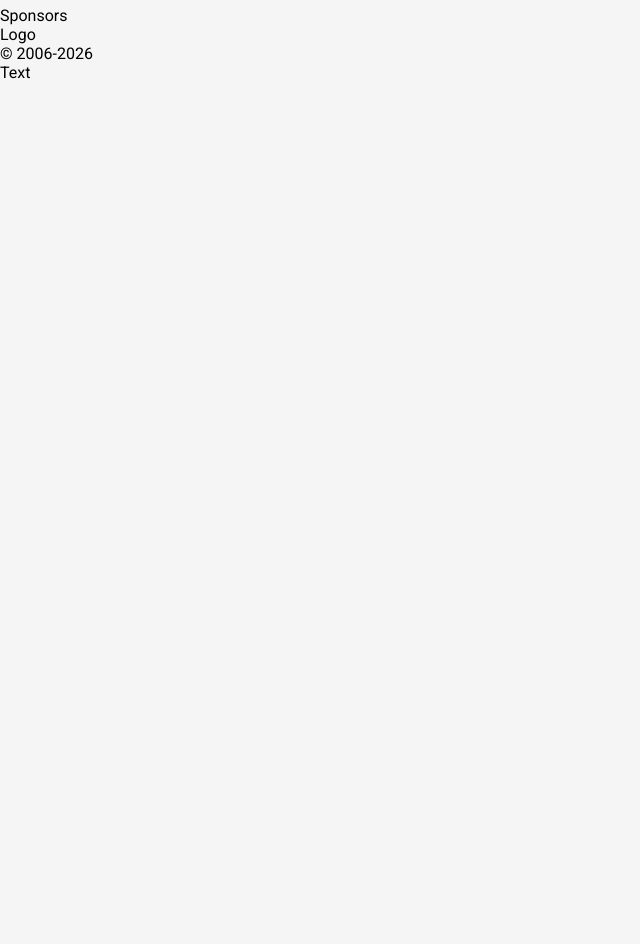
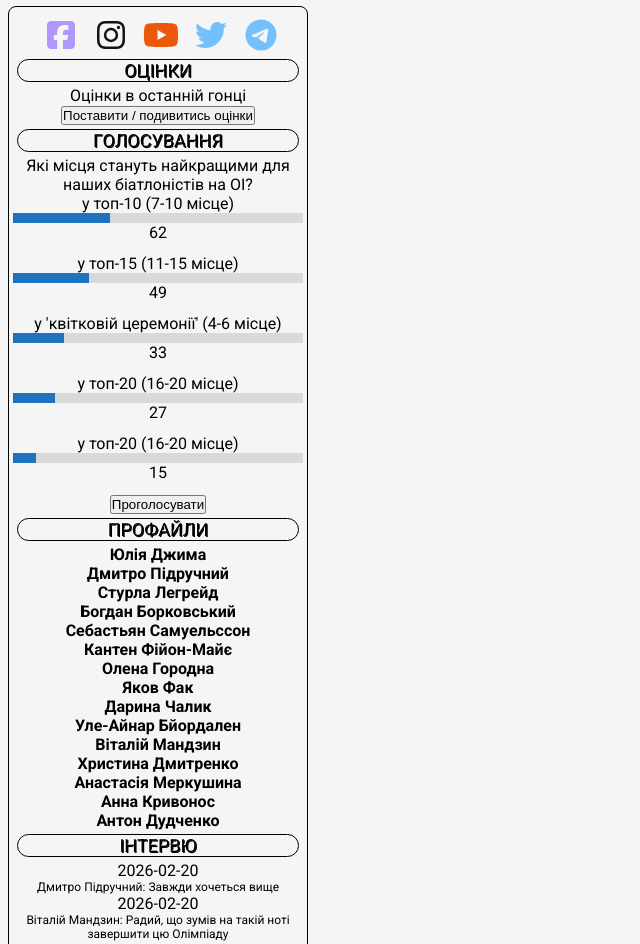
Before and after one commit to FideltheAleXX/biathlon-calendar-rewrite, a React (Vite) app in the folder frontend/biatlon-calendar/: page / in a window 1280 px wide. Shown: the part 3068-4012 px from the top of the page, without its empty margins (0-640 px from the left). Before the commit the page ends 3150 px from the top, so only its background shows below. Built offline with nearby package versions, Linux system fonts and the light colour scheme.

Commit message:
add RightSideBar layout

```diff
--- a/frontend/biatlon-calendar/src/App.jsx
+++ b/frontend/biatlon-calendar/src/App.jsx
@@ -2,6 +2,7 @@ import './App.css';
 import Header from './components/Header/Header';
 import LeftSideBar from './components/LeftSideBar/LeftSideBar';
 import Races from './components/Races/Races';
+import RightSideBar from './components/RightSideBar/RightSideBar';
 import StandingsMen from './components/StandingsMen/StandingsMen';
 import StandingsWomen from './components/StandingsWomen/StandingsWomen';
 
@@ -16,6 +17,7 @@ function App() {
       </div>
 
       <LeftSideBar />
+      <RightSideBar />
       <footer>
         <div>Sponsors</div>
         <div>
--- /dev/null
+++ b/frontend/biatlon-calendar/src/components/RightSideBar/RightSideBar.jsx
@@ -0,0 +1,123 @@
+import styles from './RightSideBar.module.css';
+import { FontAwesomeIcon } from '@fortawesome/react-fontawesome';
+import {
+  faInstagram,
+  faSquareFacebook,
+  faTelegram,
+  faTwitter,
+  faYoutube,
+} from '@fortawesome/free-brands-svg-icons';
+
+const RightSideBar = () => {
+  const totalVotes = 186;
+
+  const options = [
+    { name: 'у топ-10 (7-10 місце)', votes: 62 },
+    { name: 'у топ-15 (11-15 місце)', votes: 49 },
+    { name: "у 'квітковій церемонії' (4-6 місце)", votes: 33 },
+    { name: 'у топ-20 (16-20 місце)', votes: 27 },
+    { name: 'у топ-20 (16-20 місце)', votes: 15 },
+  ];
+  return (
+    <section className={styles.section}>
+      <ul className={styles.list}>
+        <li>
+          <FontAwesomeIcon
+            icon={faSquareFacebook}
+            style={{ color: 'rgb(177, 151, 252)', fontSize: '2rem' }}
+          />
+        </li>
+        <li>
+          <FontAwesomeIcon
+            icon={faInstagram}
+            style={{ color: 'rgb(20, 19, 18)', fontSize: '2rem' }}
+          />
+        </li>
+        <li>
+          <FontAwesomeIcon
+            icon={faYoutube}
+            style={{ color: 'rgb(235, 87, 11)', fontSize: '2rem' }}
+          />
+        </li>
+        <li>
+          <FontAwesomeIcon
+            icon={faTwitter}
+            style={{ color: 'rgb(116, 192, 252)', fontSize: '2rem' }}
+          />
+        </li>
+        <li>
+          <FontAwesomeIcon
+            icon={faTelegram}
+            style={{ color: 'rgb(116, 192, 252)', fontSize: '2rem' }}
+          />
+        </li>
+      </ul>
+      <div className={styles.title}>ОЦІНКИ</div>
+      <div>Оцінки в останній гонці</div>
+      <button>Поставити / подивитись оцінки</button>
+      <div className={styles.title}>ГОЛОСУВАННЯ</div>
+      <div>Які місця стануть найкращими для наших біатлоністів на ОІ?</div>
+      {options.map((opt, index) => {
+        const percent = ((opt.votes / totalVotes) * 100).toFixed(1);
+
+        return (
+          <div key={index} className={styles.pollOption}>
+            <span>{opt.name}</span>
+
+            <div className={styles.pollBar}>
+              <div
+                className={styles.pollFill}
+                style={{ width: `${(opt.votes / totalVotes) * 100}%` }}
+              />
+            </div>
+
+            <span>{opt.votes}</span>
+          </div>
+        );
+      })}
+      <button>Проголосувати</button>
+      <div className={styles.title}>ПРОФАЙЛИ</div>
+      <ul>
+        <li>Юлія Джима</li>
+        <li>Дмитро Підручний</li>
+        <li>Стурла Легрейд</li>
+        <li>Богдан Борковський</li>
+        <li>Себастьян Самуельссон</li>
+        <li>Кантен Фійон-Майє</li>
+        <li>Олена Городна</li>
+        <li>Яков Фак</li>
+        <li>Дарина Чалик</li>
+        <li>Уле-Айнар Бйордален</li>
+        <li>Віталій Мандзин</li>
+        <li>Христина Дмитренко</li>
+        <li>Анастасія Меркушина</li>
+        <li>Анна Кривонос</li>
+        <li>Антон Дудченко</li>
+      </ul>
+      <div className={styles.title}>ІНТЕРВЮ</div>
+      <div>2026-02-20</div>
+      <p>Дмитро Підручний: Завжди хочеться вище</p>
+
+      <div>2026-02-20</div>
+      <p>
+        Віталій Мандзин: Радий, що зумів на такій ноті завершити цю Олімпіаду
+      </p>
+
+      <div>2026-02-18</div>
+      <p>Дарина Чалик: Дуже задоволена, що сьогодні стартувала</p>
+
+      <div>2026-02-18</div>
+      <p>Олександра Меркушина: Я насолодилась сьогоднішньою гонкою</p>
+
+      <div>2026-02-17</div>
+      <p>
+        Віталій Мандзин: Я задоволений своїм виступом, але хочеться завжди краще
+      </p>
+
+      <div>2026-02-17</div>
+      <p>Богдан Борковський: Є надія, що я буду прогресувати</p>
+    </section>
+  );
+};
+
+export default RightSideBar;
--- /dev/null
+++ b/frontend/biatlon-calendar/src/components/RightSideBar/RightSideBar.module.css
@@ -0,0 +1,43 @@
+.section {
+  border: 1px solid #000;
+  width: 300px;
+  margin: 8px;
+  padding: 4px;
+  border-radius: 8px;
+  text-align: center;
+}
+
+.title {
+  font-size: 18px;
+  text-shadow:
+    -1px -1px 0 #fff,
+    1px 1px 0 #000;
+  border: 1px solid #000;
+  border-radius: 12px;
+  margin: 4px;
+}
+
+.list {
+  display: flex;
+  list-style: none;
+  padding: 0 20px;
+  margin: 8px;
+  gap: 10px;
+  text-align: center;
+}
+
+.pollOption {
+  margin-bottom: 12px;
+}
+
+.pollBar {
+  width: 100%;
+  height: 10px;
+  background: #d9d9d9;
+}
+
+.pollFill {
+  height: 100%;
+  background: #1e73be;
+  transition: width 0.5s ease;
+}
```
Also changed, not shown: frontend/biatlon-calendar/package.json (+7 -1 lines), 1 other file (tests, documents, lock files or other folders).
